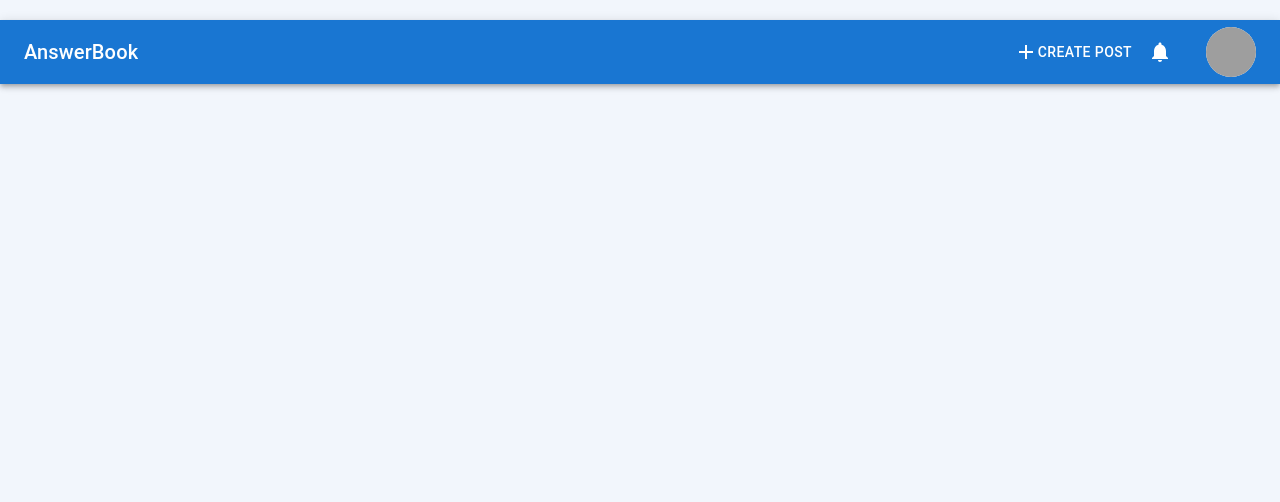
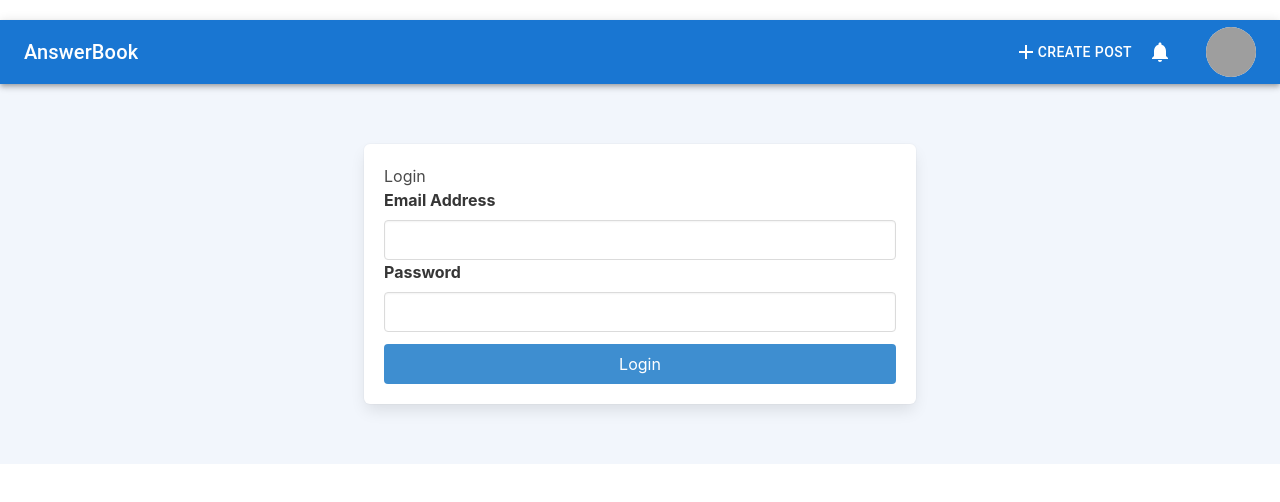
Before and after one commit to shivambhojani/AnserBook-UI, a React (Create React App) app: page /login in a window 1280 px wide. Shown: the top 502 px of the page. Built offline with nearby package versions, Linux system fonts and the light colour scheme; grey boxes are pictures that could not be loaded.

Commit message:
alert added

```diff
--- a/package.json
+++ b/package.json
@@ -54,5 +54,8 @@
       "last 1 firefox version",
       "last 1 safari version"
     ]
+  },
+  "devDependencies": {
+    "@types/react-router-dom": "^5.3.3"
   }
 }
--- a/public/index.html
+++ b/public/index.html
@@ -25,6 +25,8 @@
       Learn how to configure a non-root public URL by running `npm run build`.
     -->
     <title>React App</title>
+    <link rel="stylesheet" href="https://cdn.jsdelivr.net/npm/bulma@0.9.4/css/bulma.min.css">
+
   </head>
   <body>
     <noscript>You need to enable JavaScript to run this app.</noscript>
--- a/src/NavBar.tsx
+++ b/src/NavBar.tsx
@@ -13,15 +13,28 @@ import NotificationsIcon from "@mui/icons-material/Notifications";
 import useStyles from "./Style";
 import AddIcon from "@mui/icons-material/Add";
 import { Link, useNavigate} from "react-router-dom";
-
+import Modal from '@mui/material/Modal';
+const style = {
+  position: 'absolute' as 'absolute',
+  top: '15%',
+  right: '2%',
+  width: 400,
+  bgcolor: 'background.paper',
+  border: '2px solid #000',
+  boxShadow: 24,
+  p: 4,
+};
 const NavBar = () => {
 
   const navigate = useNavigate();
-
+ const [open, setOpen] = React.useState(false);
+  const handleOpen = () => setOpen(true);
+  const handleClose = () => setOpen(false);
   function avatarclick(){
     navigate("/userprofile");
 
   }
+
 
   const classes = useStyles();
   return (
@@ -45,7 +58,7 @@ const NavBar = () => {
             <AddIcon />
             Create Post
           </Button>
-          <IconButton color="inherit">
+          <IconButton  onClick={handleOpen} color="inherit">
             <NotificationsIcon className={classes.menus} />
           </IconButton>
           <IconButton color="inherit">
@@ -61,6 +74,21 @@ const NavBar = () => {
           </Avatar>
         </div>
       </Toolbar>
+     <Modal
+  open={open}
+  onClose={handleClose}
+  aria-labelledby="modal-modal-title"
+  aria-describedby="modal-modal-description"
+>
+  <Box sx={style}>
+    <Typography id="modal-modal-title" variant="h6" component="h2">
+      Alert
+    </Typography>
+    <Typography id="modal-modal-description" sx={{ mt: 2 }}>
+      user x liked your post
+    </Typography>
+  </Box>
+</Modal>
     </AppBar>
   );
 }
--- a/src/Routing.tsx
+++ b/src/Routing.tsx
@@ -4,11 +4,13 @@ import EditAppreciation from "./components/Appreciation/EditAppreciation";
 import Feeds from "./components/Feed/Feeds";
 import MyAccount from "./components/ProfilePage/MyAccount";
 import AnalyticsAppreciation from "./components/Appreciation/AnalyticsAppreciation";
+import Form from "./components/Login/Form";
 const Routing: React.FC = () => {
   return (
     <Routes>
       <Route path="/" element={<Feeds />} />
       <Route path="/post" element={<Post />} />
+      <Route path="/login" element={<Form />} />
       <Route path="/editappreciation" element={<EditAppreciation />} />
       <Route path="/userprofile" element={<MyAccount />} />
       <Route path="analyticsappreciation" element={<AnalyticsAppreciation />} />
--- /dev/null
+++ b/src/components/Login/Form.tsx
@@ -0,0 +1,80 @@
+import React, { useState } from "react";
+import useForm from "./useForm";
+import validate from "./LoginFormValidationRules";
+import { useNavigate } from "react-router-dom";
+
+const Form = (props:any):any => {
+  const { values, errors: err, handleChange: manageChanges, handleSubmit: onsubmit } :any = useForm(
+    login,
+    validate
+  );
+  const [_,setLoggedIn] = useState(false);
+ const navigate =  useNavigate()
+
+  function login() {
+    setLoggedIn(true);
+    return navigate("/default")
+  }
+const submitHandler = (e:any)=>{
+  e.preventDefault();
+
+  navigate("/")
+
+}
+
+  return (
+    <div className="section hightlight">
+      <div className="container">
+        <div className="column is-6 is-offset-3">
+          <div className="box">
+            <h1>Login</h1>
+            <form onSubmit={submitHandler} noValidate>
+              <div className="attributes">
+                <label className="label">Email Address</label>
+                <div className="data-block">
+                  <input
+                    autoComplete="off"
+                    className={`input ${err.email && "is-danger"}`}
+                    type="email"
+                    name="email"
+                    onChange={manageChanges}
+                    value={values.email || ""}
+                    required
+                  />
+                  {err.email && (
+                    <p className="help is-danger">{err.email}</p>
+                  )}
+                </div>
+              </div>
+              <div className="field">
+                <label className="label">Password</label>
+                <div className="control">
+                  <input
+                    className={`input ${err.password && "is-danger"}`}
+                    type="password"
+                    name="password"
+                    onChange={manageChanges}
+                    value={values.password || ""}
+                    required
+                  />
+                </div>
+                {err.password && (
+                  <p className="help is-danger">{err.password}</p>
+                )}
+              </div>
+              <button
+                type="submit"
+                className="button is-block is-info is-fullwidth"
+                // onClick={submitHandler()}
+              >
+                Login
+              </button>
+            </form>
+          </div>
+        </div>
+      </div>
+    </div>
+  );
+};
+
+export default Form;
--- /dev/null
+++ b/src/components/Login/LoginFormValidationRules.tsx
@@ -0,0 +1,20 @@
+export default function validate(values:any) {
+    let errors:any = {};
+    if (!values.email) {
+      errors.email = "Email address is required";
+    } else if (!/\S+@\S+\.\S+/.test(values.email)) {
+      errors.email = "Email address is invalid";
+    }
+    if (!values.password) {
+      errors.password = "Password is required";
+    } else if (values.password.length < 8) {
+      errors.password = "Password must be 8 or more characters";
+    } else if (!/\d/.test(values.password)) {
+      errors.password = "Password must contain atleast 1 number";
+    } else if (!/[!@#$%&?]/g.test(values.password)) {
+      errors.password = "Password must contain atleast 1 special character";
+    } else if (!/[A-Z]/g.test(values.password)) {
+      errors.password = "Password must contain atleast 1 capitol letter";
+    }
+    return errors;
+  }
--- /dev/null
+++ b/src/components/Login/useForm.tsx
@@ -0,0 +1,37 @@
+import { useState, useEffect } from "react";
+
+const useForm = (callback:any, authenticate:any) => {
+  const [values, setValues] = useState({});
+  const [errors, setErrors] = useState({});
+  const [submited, IsSubmitted] = useState(false);
+
+  useEffect(() => {
+    if (Object.keys(errors).length === 0 && submited) {
+      callback();
+    }
+  }, [errors]);
+
+  const handleSubmit = (event:any) => {
+    if (event) event.preventDefault();
+    setErrors(authenticate(values));
+    IsSubmitted(true);
+
+  };
+
+  const handleChange = (event:any) => {
+    event.persist();
+    setValues(values => ({
+      ...values,
+      [event.target.name]: event.target.value
+    }));
+  };
+
+  return {
+    handleChange,
+    handleSubmit,
+    values,
+    errors
+  };
+};
+
+export default useForm;
```
Also changed, not shown: 1 other file (tests, documents, lock files or other folders).
